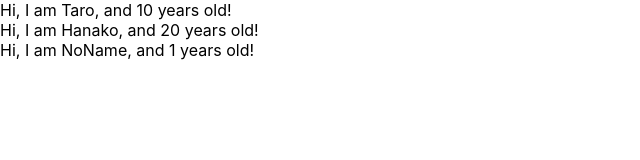
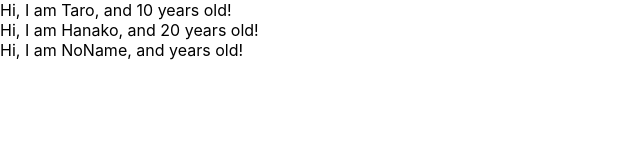
Before and after one commit to solareenlo/react-redux-crud-application, a React (Create React App) app: page / in a window 1280 px wide. Shown: the top 160 px of the page, without its empty margins (0-640 px from the left). Built offline with nearby package versions, Linux system fonts and the light colour scheme.

Commit message:
PropTypesを使って、propsの中身の型をチェックする

```diff
--- a/src/App.js
+++ b/src/App.js
@@ -1,4 +1,5 @@
 import React from 'react';
+import PropTypes from 'prop-types';
 
 const App = () => {
   const profiles = [
@@ -22,8 +23,9 @@ const User = (props) => {
   return <div>Hi, I am {props.name}, and {props.age} years old! </div>
 }
 
-User.defaultProps = {
-  age:1
+User.propTypes = {
+  name: PropTypes.string,
+  age: PropTypes.number
 }
 
 export default App;
```
